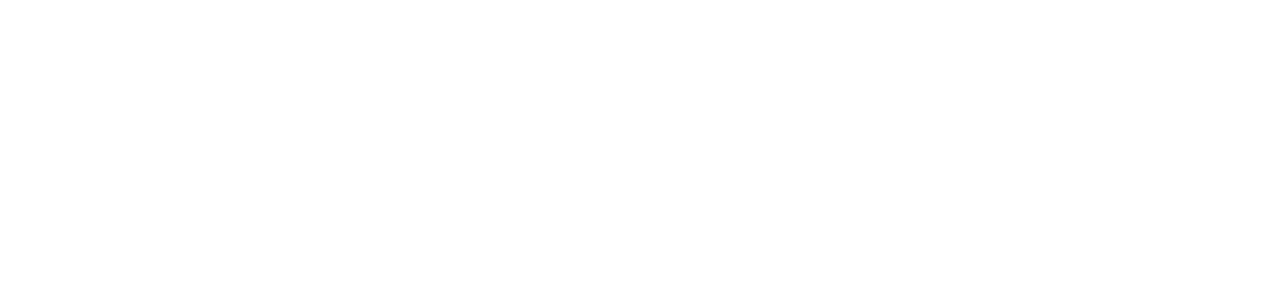
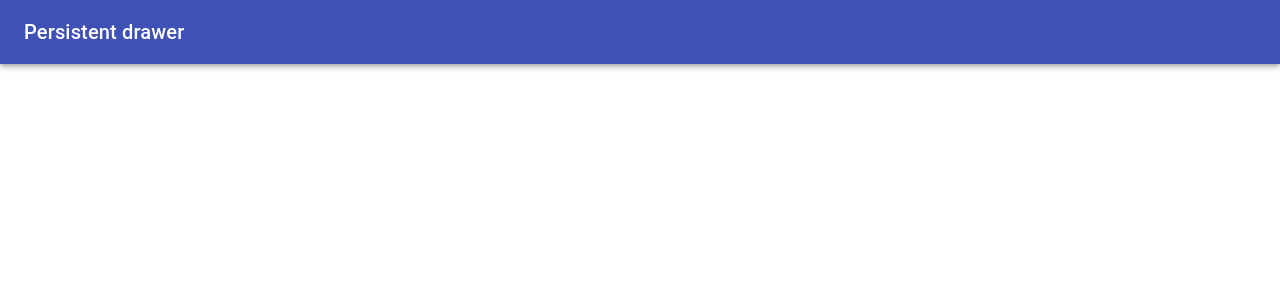
Before and after one commit to JCGuest/noted, a React (Create React App) app in the folder client/: page / in a window 1280 px wide. Shown: the top 300 px of the page. Built offline with nearby package versions, Linux system fonts and the light colour scheme.

Commit message:
import icon, menu, typeography and draer

```diff
--- a/client/package.json
+++ b/client/package.json
@@ -8,6 +8,7 @@
     "@testing-library/jest-dom": "^4.2.4",
     "@testing-library/react": "^9.5.0",
     "@testing-library/user-event": "^7.2.1",
+    "clsx": "^1.1.1",
     "react": "^17.0.1",
     "react-dom": "^17.0.1",
     "react-redux": "^7.2.2",
--- a/client/src/App.css
+++ b/client/src/App.css
@@ -1,39 +1,4 @@
-.App {
-  text-align: center;
+div {
+  width: fit-content;
+  height: fit-content;
 }
-
-.App-logo {
-  height: 40vmin;
-  pointer-events: none;
-}
-
-@media (prefers-reduced-motion: no-preference) {
-  .App-logo {
-    animation: App-logo-float infinite 3s ease-in-out;
-  }
-}
-
-.App-header {
-  min-height: 100vh;
-  display: flex;
-  flex-direction: column;
-  align-items: center;
-  justify-content: center;
-  font-size: calc(10px + 2vmin);
-}
-
-.App-link {
-  color: rgb(112, 76, 182);
-}
-
-@keyframes App-logo-float {
-  0% {
-    transform: translateY(0);
-  }
-  50% {
-    transform: translateY(10px)
-  }
-  100% {
-    transform: translateY(0px)
-  }
-}
--- a/client/src/App.js
+++ b/client/src/App.js
@@ -1,11 +1,44 @@
 import React from 'react';
+import './App.css';
 import Drawer from '@material-ui/core/Drawer';
-import './App.css';
+import IconButton from '@material-ui/core/IconButton';
+import MenuIcon from '@material-ui/core/Menu';
+import AppBar from '@material-ui/core/AppBar';
+import Toolbar from '@material-ui/core/Toolbar';
+import Typography from '@material-ui/core/Typography';
 
 function App() {
+  const [open, setOpen] = React.useState(false);
+
+  const handleDrawerOpen = () => {
+    setOpen(true);
+  };
+
+  // const handleDrawerClose = () => {
+  //   setOpen(false);
+  // };
+
   return (
-    <div className='App'>
-      <Drawer />
+    <div>
+      <AppBar position='fixed'>
+        <Toolbar>
+          <Typography variant='h6' noWrap>
+            Persistent drawer
+          </Typography>
+          <IconButton
+            color='pink'
+            aria-label='open drawer'
+            edge='end'
+            onClick={handleDrawerOpen}
+            className={open}
+          >
+            <MenuIcon />
+          </IconButton>
+        </Toolbar>
+      </AppBar>
+      <Drawer variant='persistent' anchor='left' open={open}>
+        <h1>Hello</h1>
+      </Drawer>
     </div>
   );
 }
```
